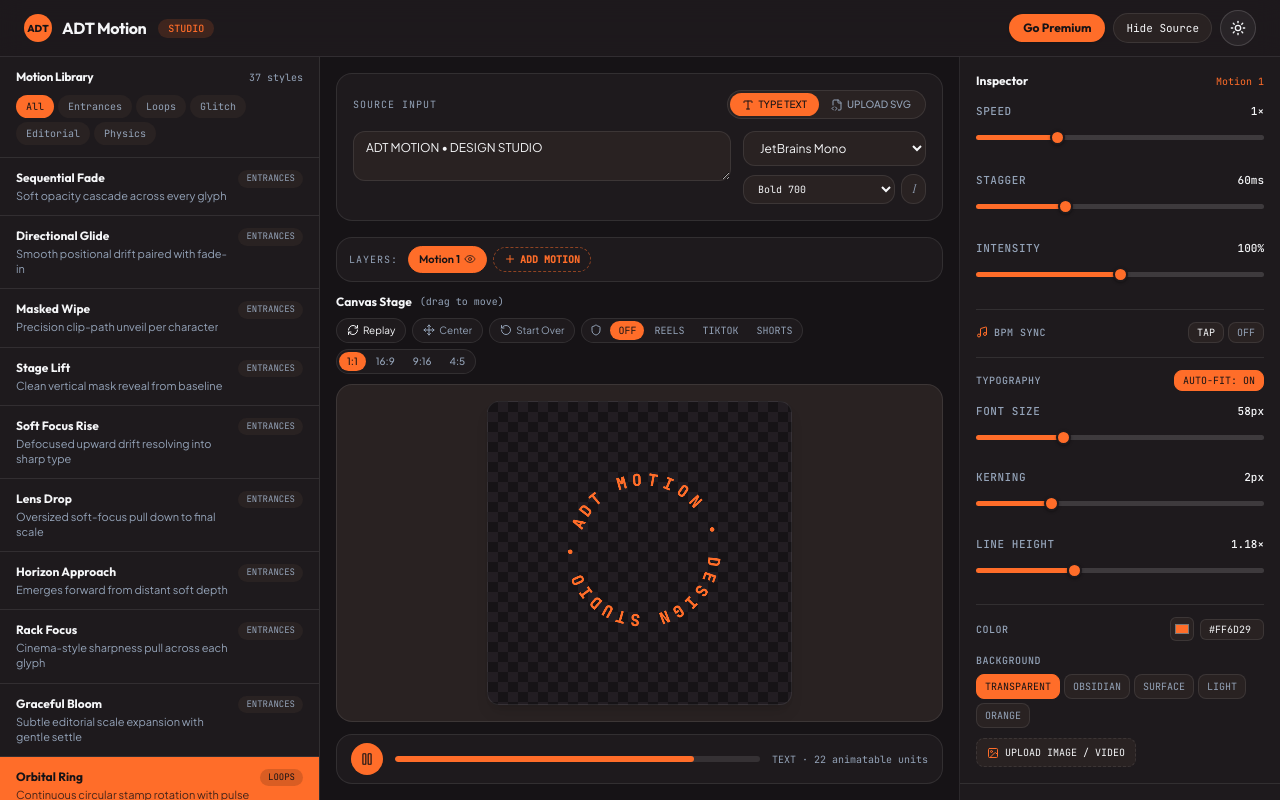
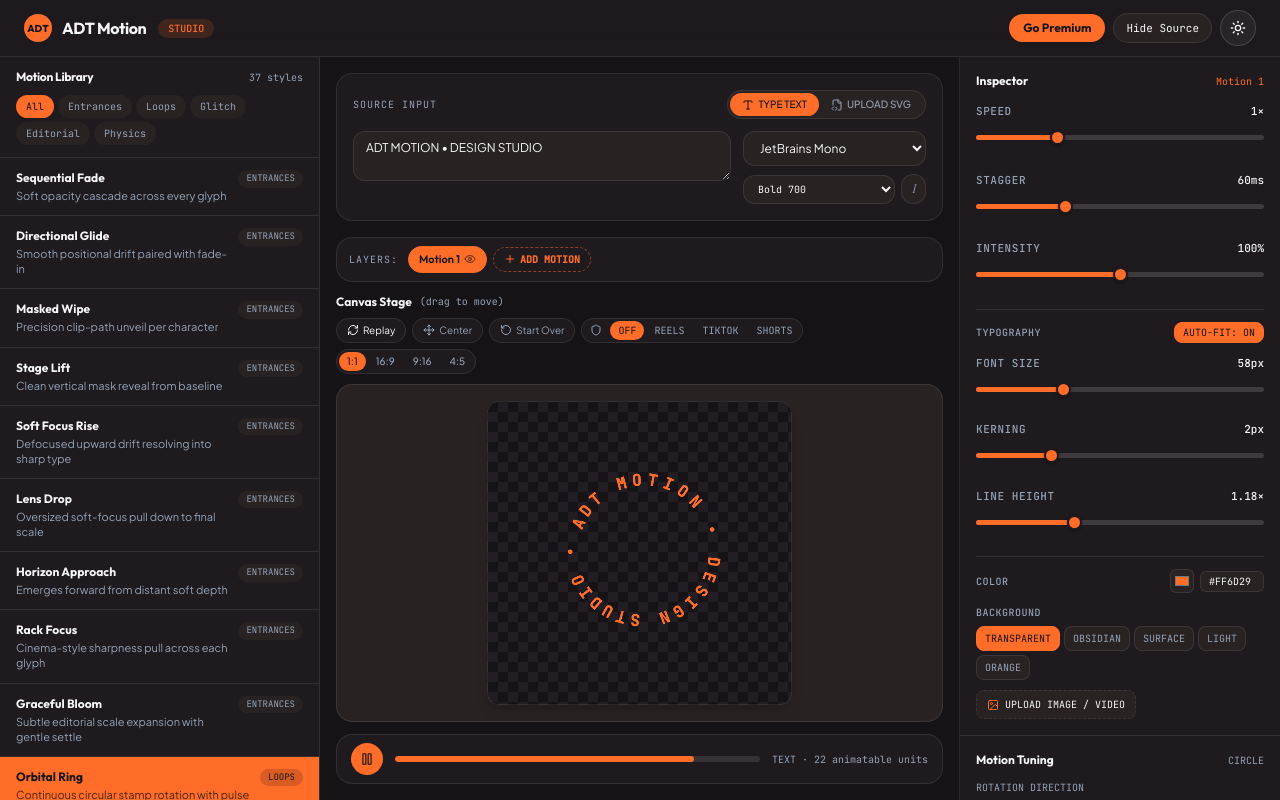
Before and after one commit to nugrahadityya2/adt-motion-web, a Next.js app: page /editor in a window 1280 px wide. Built offline with nearby package versions, Linux system fonts and the light colour scheme.

Commit message:
chore: remove BPM Sync control and references

```diff
--- a/src/app/editor/page.tsx
+++ b/src/app/editor/page.tsx
@@ -22,7 +22,6 @@ import {
   Code2,
   Copy,
   Check,
-  Music,
   Shield,
 } from "lucide-react";
 import {
@@ -108,7 +107,6 @@ function EditorWorkspace() {
   const [showCodeModal, setShowCodeModal] = useState(false);
   const [codeCopied, setCodeCopied] = useState(false);
   const [showProModal, setShowProModal] = useState(false);
-  const tapTimesRef = useRef<number[]>([]);
   const activeLayer =
     layers.find((l) => l.id === activeLayerId) ?? layers[0];
   const config = activeLayer.config;
@@ -267,25 +265,6 @@ function EditorWorkspace() {
     window.addEventListener("keydown", onKeyDown);
     return () => window.removeEventListener("keydown", onKeyDown);
   }, []);
-
-  const handleTapTempo = () => {
-    const now = performance.now();
-    const recent = tapTimesRef.current.filter((ts) => now - ts < 2500);
-    recent.push(now);
-    tapTimesRef.current = recent.slice(-5);
-
-    if (recent.length >= 2) {
-      let sum = 0;
-      for (let i = 1; i < recent.length; i++) {
-        sum += recent[i] - recent[i - 1];
-      }
-      const avgMs = sum / (recent.length - 1);
-      const bpm = Math.min(200, Math.max(60, Math.round(60000 / avgMs)));
-      setConfig((prev) => ({ ...prev, bpmEnabled: true, bpm }));
-    } else {
-      setConfig((prev) => ({ ...prev, bpmEnabled: true, bpm: prev.bpm ?? 120 }));
-    }
-  };
 
   const handleBgMediaUpload = (e: React.ChangeEvent<HTMLInputElement>) => {
     const file = e.target.files?.[0];
@@ -897,53 +876,6 @@ function EditorWorkspace() {
               onChange={(v) => updateConfig("intensity", v)}
             />
 
-            {/* BPM Music Sync */}
-            <div className="space-y-2.5 border-t border-[var(--border-subtle)] pt-3">
-              <div className="flex items-center justify-between gap-2">
-                <span className="inline-flex items-center gap-1.5 font-mono text-[10px] font-medium tracking-wider text-[var(--text-muted)] uppercase">
-                  <Music className="h-3 w-3 text-[#C2410C] dark:text-[#FF6D29]" />
-                  BPM Sync
-                </span>
-                <div className="flex items-center gap-1">
-                  <button
-                    type="button"
-                    onClick={handleTapTempo}
-                    className="rounded-lg border border-[var(--border-subtle)] bg-[var(--bg-elevated)] px-2 py-0.5 font-mono text-[10px] text-[var(--text-main)] uppercase hover:border-[#C2410C] dark:hover:border-[#FF6D29]"
-                  >
-                    Tap
-                  </button>
-                  <button
-                    type="button"
-                    onClick={() =>
-                      setConfig((prev) => ({
-                        ...prev,
-                        bpmEnabled: !prev.bpmEnabled,
-                        bpm: prev.bpm ?? 120,
-                      }))
-                    }
-                    className={`rounded-lg border px-2 py-0.5 font-mono text-[10px] uppercase ${
-                      config.bpmEnabled
-                        ? "border-[#C2410C] bg-[#C2410C] text-white dark:border-[#FF6D29] dark:bg-[#FF6D29] dark:text-[#161316]"
-                        : "border-[var(--border-subtle)] bg-[var(--bg-elevated)] text-[var(--text-muted)]"
-                    }`}
-                  >
-                    {config.bpmEnabled ? "ON" : "OFF"}
-                  </button>
-                </div>
-              </div>
-              {config.bpmEnabled && (
-                <EditorRangeSlider
-                  label="Tempo"
-                  value={config.bpm ?? 120}
-                  min={60}
-                  max={200}
-                  step={1}
-                  unit=" BPM"
-                  onChange={(v) => updateConfig("bpm", v)}
-                />
-              )}
-            </div>
-
             {config.mode === "text" && (
               <div className="space-y-3 border-t border-[var(--border-subtle)] pt-3">
                 <div className="flex items-center justify-between">
--- a/src/app/layout.tsx
+++ b/src/app/layout.tsx
@@ -102,7 +102,7 @@ const cormorantGaramond = Cormorant_Garamond({
 export const metadata: Metadata = {
   title: "ADT Motion: Kinetic Typography & Multi-Layer Motion Studio",
   description:
-    "Compose multi-layer typography and SVG animations, drag elements on canvas, add photo or video backgrounds, sync to BPM, and export WebM, MP4, GIF, or HTML/CSS.",
+    "Compose multi-layer typography and SVG animations, drag elements on canvas, add photo or video backgrounds, and export WebM, MP4, GIF, or HTML/CSS.",
 };
 
 export default function RootLayout({
--- a/src/app/page.tsx
+++ b/src/app/page.tsx
@@ -62,9 +62,8 @@ export default function HomePage() {
 
               <p className="mt-5 max-w-[54ch] text-base leading-relaxed text-[var(--text-muted)] sm:text-lg">
                 Stack multiple typography or SVG layers on one canvas, drag them
-                into position, place photos or video clips behind your text,
-                sync motion to music BPM, and export WebM, MP4, GIF, or
-                HTML/CSS locally.
+                into position, place photos or video clips behind your text, and
+                export WebM, MP4, GIF, or HTML/CSS locally.
               </p>
 
               <div className="mt-8 flex flex-wrap items-center gap-3">
@@ -162,12 +161,12 @@ export default function HomePage() {
               </div>
               <div className="py-5">
                 <h3 className="font-display text-lg font-bold tracking-tight">
-                  Music BPM sync and HTML/CSS code export
+                  4K video, transparent GIF, and HTML/CSS code export
                 </h3>
                 <p className="mt-1.5 text-sm leading-relaxed text-[var(--text-muted)]">
-                  Match loop timing to your soundtrack with Tap Tempo or an
-                  exact BPM value. Export up to 4K video, transparent GIF, or a
-                  lightweight HTML/CSS snippet for Framer, Webflow, and Next.js.
+                  Render up to 4K 60fps video, transparent GIFs, or copy a
+                  lightweight HTML/CSS snippet straight into Framer, Webflow,
+                  and Next.js.
                 </p>
               </div>
             </div>
--- a/src/lib/motion-engine.ts
+++ b/src/lib/motion-engine.ts
@@ -61,8 +61,6 @@ export interface MotionConfig {
   aspectRatio: AspectRatio;
   circleRadius: number;
   loopDurationSec: number;
-  bpmEnabled?: boolean;
-  bpm?: number;
   // Contextual motion tuning controls
   pattern: PatternOption;
   direction: DirectionOption;
@@ -480,11 +478,6 @@ function computeUnitTransform(
 export type BgMediaElement = HTMLImageElement | HTMLVideoElement | null;
 
 export function getEffectiveLoopSec(config: MotionConfig): number {
-  if (config.bpmEnabled && config.bpm && config.bpm >= 40) {
-    // 4 beats (1 musical bar) scaled by speed multiplier
-    const barSec = (60 / config.bpm) * 4;
-    return Math.max(0.4, barSec / Math.max(0.25, config.speed));
-  }
   return Math.max(0.5, config.loopDurationSec / Math.max(0.2, config.speed));
 }
 
```
